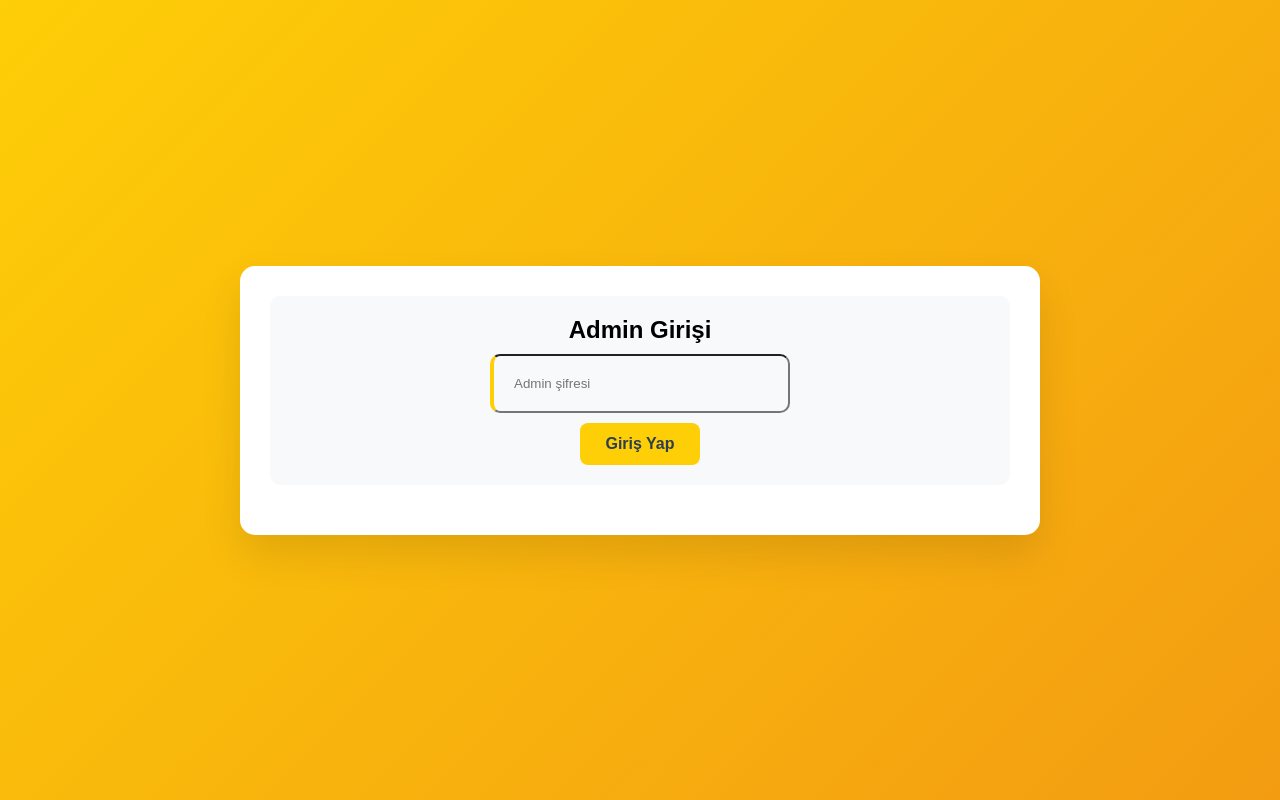
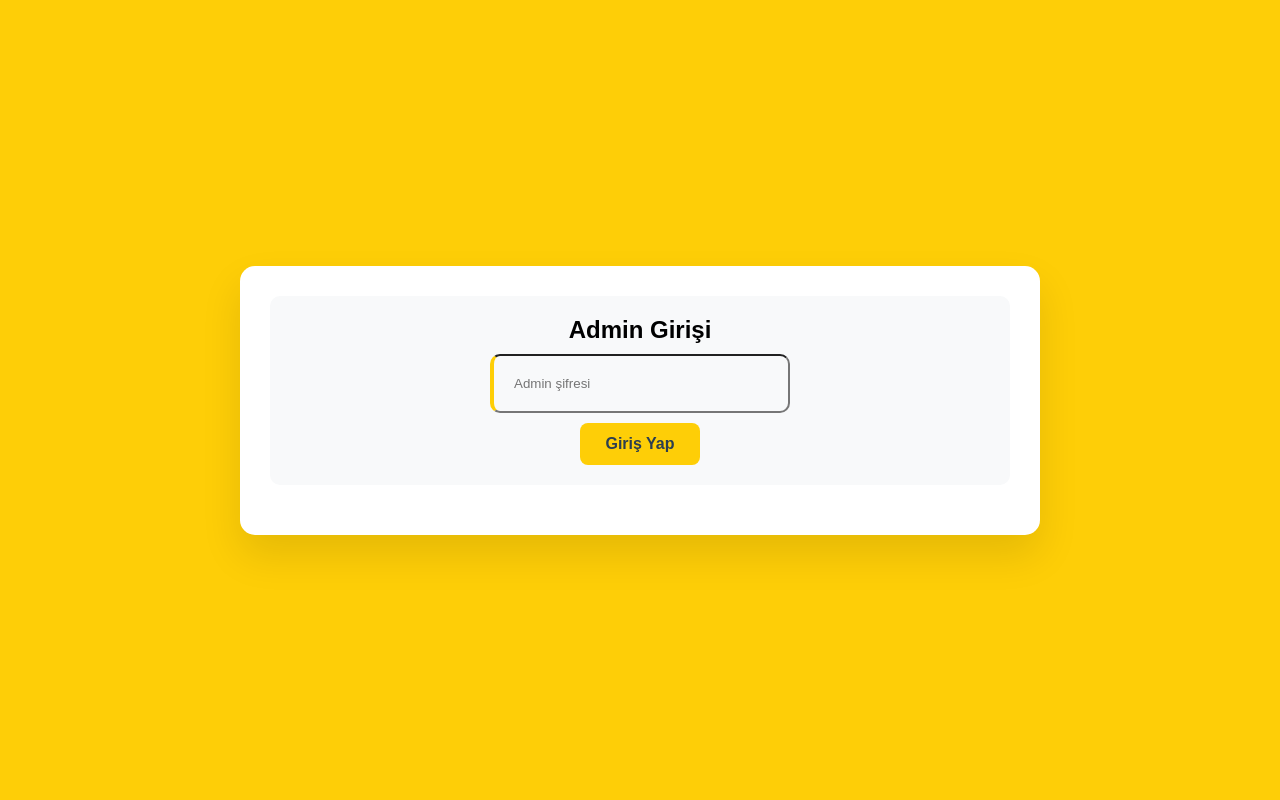
Before and after one commit to mihracnar/miras-info, a plain HTML site: page admin.html in a window 1280 px wide. Drawn offline with Linux system fonts and the light colour scheme.

Commit message:
admin panel background color

```diff
--- a/admin.html
+++ b/admin.html
@@ -13,7 +13,7 @@
 
         body {
             font-family: Arial, sans-serif;
-            background: linear-gradient(135deg, #FECE07, #f39c12);
+            background: linear-gradient(135deg, #FECE07, #FECE07);
             min-height: 100vh;
             display: flex;
             justify-content: center;
```
